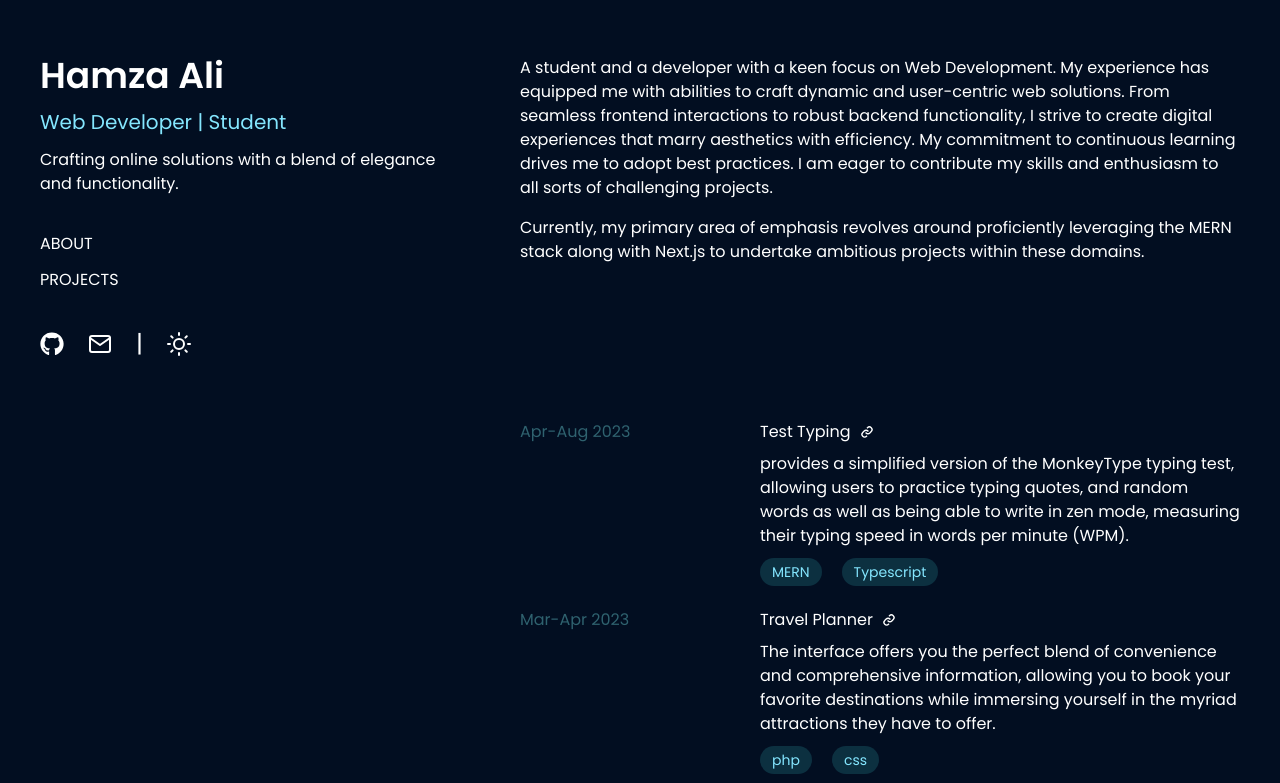
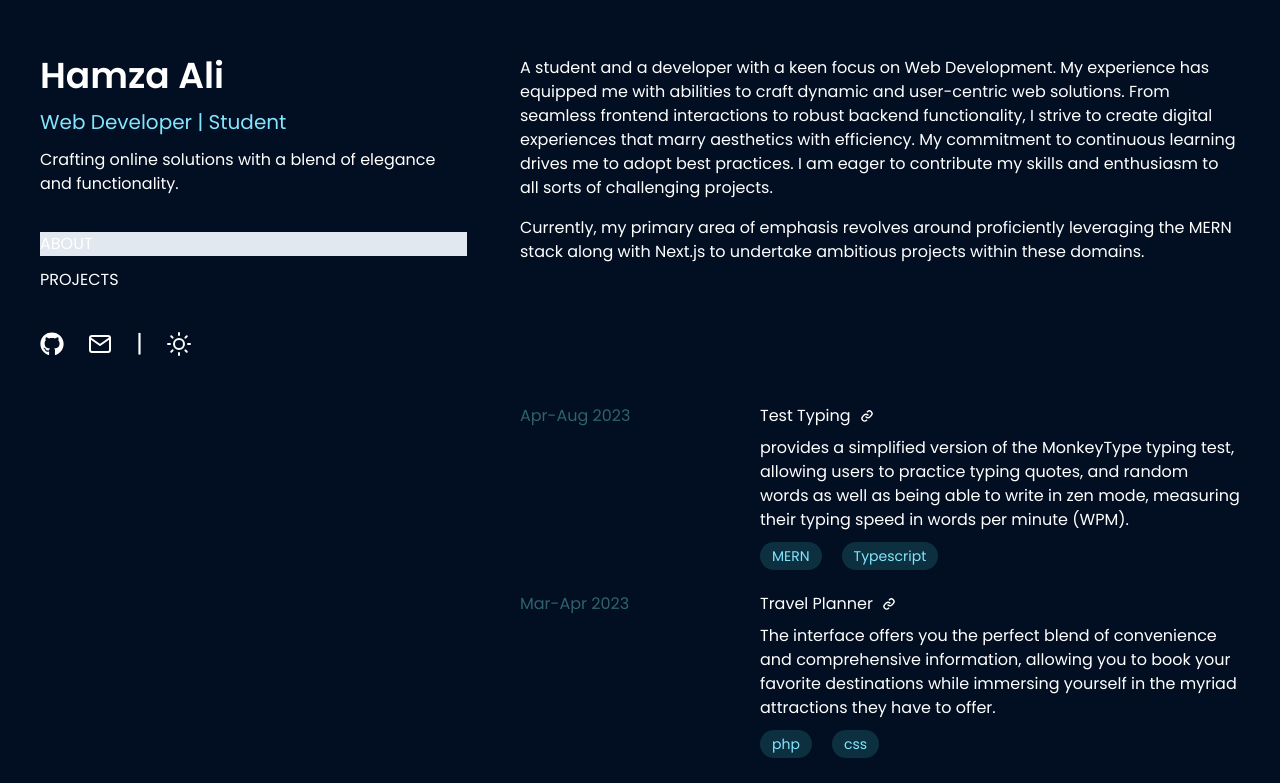
Before and after one commit to hamza2001-max/my-portfolio, a Next.js app: page / in a window 1280 px wide. Shown: the top 783 px of the page. Built offline with nearby package versions, Linux system fonts and the light colour scheme.

Commit message:
improved on the scroll effect, work still needed on lg

```diff
--- a/src/app/components/home/About.tsx
+++ b/src/app/components/home/About.tsx
@@ -1,11 +1,27 @@
+import { useEffect, Dispatch, SetStateAction } from "react";
 import Navigation from "../include/Navigation";
 import useNavScroll from "@/app/hooks/useNavScroll";
 
-export const About = () => {
-    const { display, divRef } = useNavScroll();
+export const About = ({ setScrollState }: {
+    setScrollState: Dispatch<SetStateAction<{
+        aboutState: boolean;
+        projectState: boolean;
+    }>>
+}) => {
+    const { isFixed, divRef } = useNavScroll();
+
+    useEffect(() => {
+        if (isFixed === true) {
+            setScrollState({
+                aboutState: true,
+                projectState: false
+            })
+        }
+    }, [isFixed, setScrollState]);
+
     return (
-        <div ref={divRef} className="space-y-7 lg:space-y-0">
-            <Navigation title="ABOUT" display={display} />
+        <div ref={divRef} className="space-y-12 lg:space-y-0">
+            <Navigation title="ABOUT" isFixed={isFixed} />
             <div className='space-y-4'>
                 <p>A student and a developer with a keen focus on Web Development. My experience has equipped me with abilities to craft dynamic and user-centric web solutions. From seamless frontend interactions to robust backend functionality, I strive to create digital experiences that marry aesthetics with efficiency. My commitment to continuous learning drives me to adopt best practices. I am eager to contribute my skills and enthusiasm to all sorts of challenging projects.</p>
                 <p>Currently, my primary area of emphasis revolves around proficiently leveraging the MERN stack along with Next.js to undertake ambitious projects within these domains.</p>
--- a/src/app/components/home/Introduction.tsx
+++ b/src/app/components/home/Introduction.tsx
@@ -5,9 +5,17 @@ import { BiSolidMoon } from 'react-icons/bi';
 import { useContext } from 'react';
 import { ThemeContext } from '@/app/ContextProvider';
 import toast, { Toaster } from 'react-hot-toast';
+import useNavScroll from '@/app/hooks/useNavScroll';
 
-export const Introduction = () => {
+export const Introduction = ({ scrollState }: {
+  scrollState: {
+    aboutState: boolean;
+    projectState: boolean;
+  }
+}) => {
   const { theme, setTheme } = useContext(ThemeContext);
+  const { isFixed } = useNavScroll();
+
   const handleMailClick = () => {
     try {
       toast.success("The Email has been copied to the clipboard.", {
@@ -46,8 +54,8 @@ export const Introduction = () => {
         <span className='text-xl text-highlighter'>Web Developer | Student</span>
         <span>Crafting online solutions with a blend of elegance and functionality.</span>
         <div className='hidden lg:flex lg:flex-col lg:space-y-3 lg:py-6'>
-          <span>ABOUT</span>
-          <span>PROJECTS</span>
+          <span className={`${scrollState.aboutState && "bg-slate-200"}`}>ABOUT</span>
+          <span className={`${scrollState.projectState && "bg-slate-200"}`}>PROJECTS</span>
         </div>
         <div className='text-2xl flex space-x-6 items-center'>
           <a href={"https://github.com/hamza2001-max"} target="_blank" className='cursor-pointer hover:text-highlighter transition-colors duration-200 delay-75'><FaGithub /></a>
--- a/src/app/components/home/Projects.tsx
+++ b/src/app/components/home/Projects.tsx
@@ -1,15 +1,29 @@
+import { Dispatch, SetStateAction, useEffect } from "react";
 import { PinnedCards } from "@/app/data/ProjectCards"
 import { BiLink } from "react-icons/bi"
 import Link from "next/link"
 import Navigation from "../include/Navigation"
 import useNavScroll from "@/app/hooks/useNavScroll"
 
-export const Projects = () => {
-  const { display, divRef } = useNavScroll();
+export const Projects = ({ setScrollState }: {
+  setScrollState: Dispatch<SetStateAction<{
+    aboutState: boolean;
+    projectState: boolean;
+  }>>
+}) => {
+  const { isFixed, divRef } = useNavScroll();
+  useEffect(() => {
+    if (isFixed === true) {
+        setScrollState({
+            aboutState: false,
+            projectState: true
+        })
+    }
+}, [isFixed, setScrollState]);
 
   return (
-    <div ref={divRef} className="space-y-7 lg:space-y-0">
-      <Navigation title="PROJECTS" display={display} />
+    <div ref={divRef} className="space-y-12 lg:space-y-0">
+      <Navigation title="PROJECTS" isFixed={isFixed} />
       {PinnedCards.map((card, cardIndex) => {
         return (
           <div className="flex flex-col sm:flex-row py-5 sm:py-3" key={cardIndex}>
@@ -29,7 +43,7 @@ export const Projects = () => {
           </div>
         )
       })}
-      <div className="text-highlighter"><Link href={"/archive"}>Explore the archive</Link></div>
+      <div className="text-highlighter lg:pt-44"><Link href={"/archive"}>Explore the archive</Link></div>
     </div>
   )
 }
--- a/src/app/components/include/Navigation.tsx
+++ b/src/app/components/include/Navigation.tsx
@@ -1,11 +1,10 @@
-export default function Navigation({ title, display }: { title: string, display: string }) {
+export default function Navigation({ title, isFixed }: { title: string, isFixed: boolean }) {
     return (
         <div>
-
-            <div className={`${display} transition-all duration-200 delay-75 font-semibold lg:hidden ${display === "fixed" && "w-full top-0 left-0 backdrop-blur-sm py-5 px-6 md:px-10"}`}>
+            <div className={`${isFixed ? "fixed h-auto" : "relative h-0"} transition-all duration-200 delay-75 font-semibold lg:hidden ${isFixed && "w-full top-0 left-0 backdrop-blur-sm py-5 px-6 md:px-10"}`}>
                 {title}
             </div>
-            <div className={`${display==="fixed" ? "block": "hidden"}`}>{title}</div>
+            <div className={`${isFixed ? "block" : "hidden"} lg:hidden font-semibold`}>{title}</div>
         </div>
     )
 }
--- a/src/app/hooks/useNavScroll.tsx
+++ b/src/app/hooks/useNavScroll.tsx
@@ -3,20 +3,13 @@ import { useEffect, useRef, useState } from "react";
 
 export default function useNavScroll() {
     const divRef = useRef<HTMLDivElement | null>(null);
-    const [display, setDisplay] = useState<"fixed" | "relative">("relative");
-
-    // const handleScroll = () => {
-    //     if (divRef.current) {
-    //         const { top, bottom } = divRef.current.getBoundingClientRect();
-    //         setDisplay(top <= 0 && bottom >= 0 ? "fixed" : "relative");
-    //     }
-    // };
+    const [isFixed, setIsFixed] = useState(false);
 
     useEffect(() => {
         const handleScroll = () => {
             if (divRef.current) {
                 const { top, bottom } = divRef.current.getBoundingClientRect();
-                setDisplay(top <= 0 && bottom > 0 ? "fixed" : "relative");
+                setIsFixed(top <= 0 && bottom > 0 ? true : false);
             }
         };
 
@@ -26,5 +19,5 @@ export default function useNavScroll() {
         };
     }, []);
 
-    return { divRef, display };
+    return { divRef, isFixed };
 }
--- a/src/app/page.tsx
+++ b/src/app/page.tsx
@@ -1,5 +1,5 @@
 "use client";
-import { useContext } from "react";
+import { useContext, useState } from "react";
 import { About } from "./components/home/About";
 import { Introduction } from "./components/home/Introduction";
 import { Projects } from "./components/home/Projects";
@@ -7,13 +7,17 @@ import { ThemeContext } from "./ContextProvider";
 
 export default function Home() {
   const { theme } = useContext(ThemeContext);
+  const [scrollState, setScrollState] = useState({
+    aboutState: true,
+    projectState: false
+  });
 
   return (
-    <main className={`${theme} px-6 py-10 md:px-10 md:py-14 lg:flex space-y-36 lg:space-y-0 text-primary bg-secondary`}>
-      <Introduction />
-      <div className="space-y-36 lg:w-3/5">
-        <About />
-        <Projects />
+    <main className={`${theme} px-6 py-10 md:px-10 md:py-14 lg:flex space-y-32 lg:space-y-0 text-primary bg-secondary`}>
+      <Introduction scrollState={scrollState}/>
+      <div className="space-y-32 lg:w-3/5">
+        <About setScrollState={setScrollState}/>
+        <Projects setScrollState={setScrollState}/>
       </div>
     </main>
   )
```
